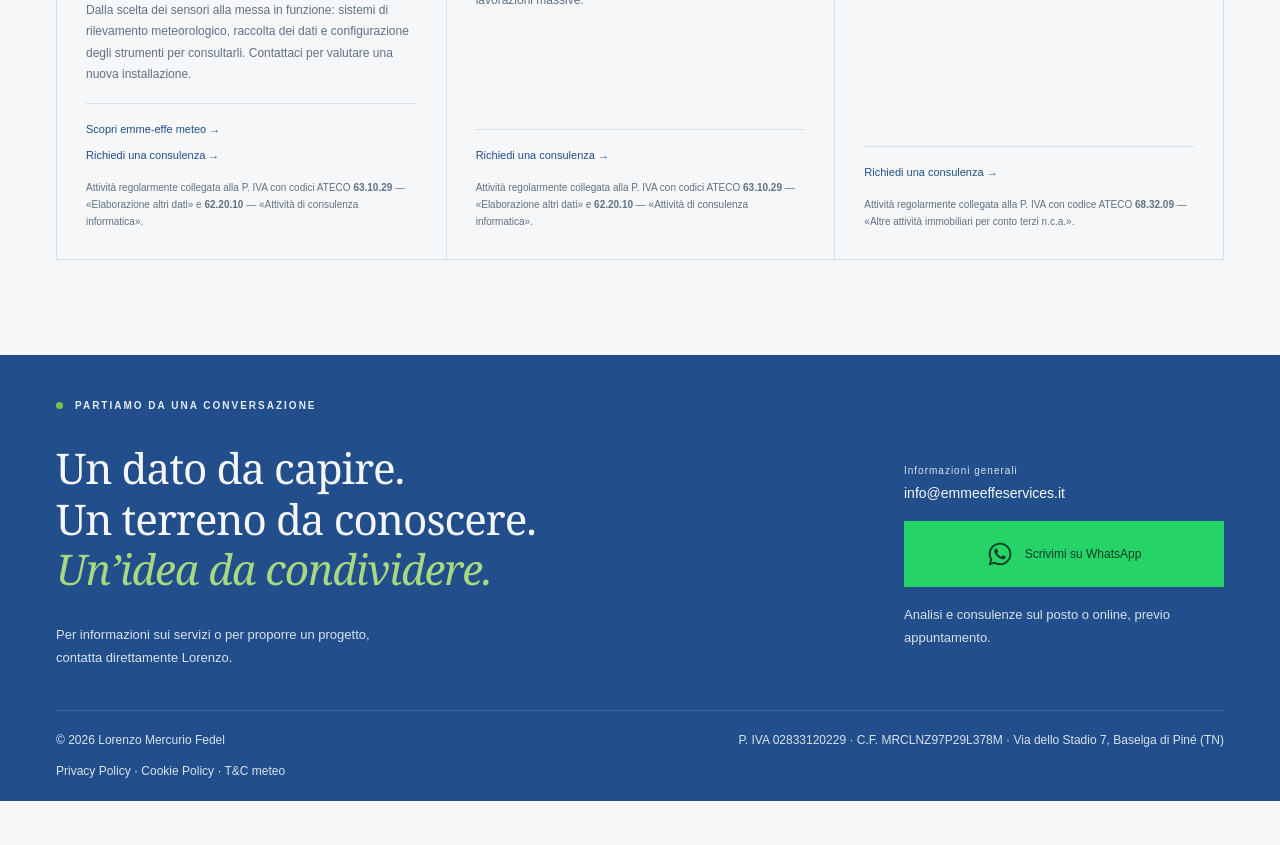
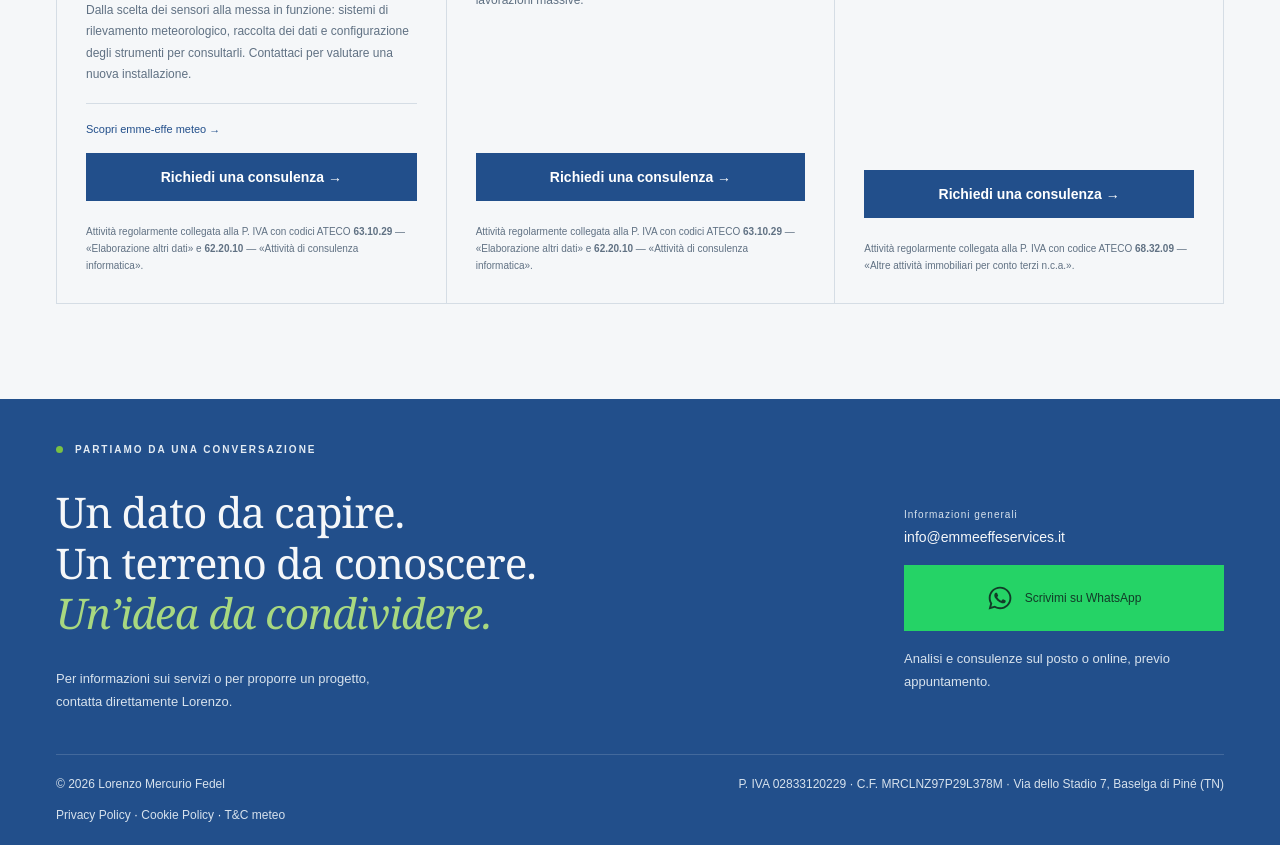
Before and after one commit to lorenzomercuriofedel/emmeeffeservices-website, a Next.js app: page / in a window 1280 px wide. Shown: the part 1300-2145 px from the top of the page. Before the commit the page ends 2101 px from the top, so only its background shows below. Built offline with nearby package versions, Linux system fonts and the light colour scheme.

Commit message:
nuove modifiche 14ott -8

```diff
--- a/app/(company)/company.css
+++ b/app/(company)/company.css
@@ -81,3 +81,5 @@
 @media(max-width:900px){.services{grid-template-columns:minmax(0,1fr);gap:24px;border:0}.services>.service{min-width:0;border:1px solid var(--line)}.services .service h3 br{display:none}}
 
 .service-actions{margin-top:auto}.service-actions .service-link{margin-top:0}.service-actions .service-link+.service-link{border-top:0;padding-top:14px}
+
+.service-consultation{margin-top:auto;justify-content:center;font-size:14px;font-weight:600;padding:16px 18px;text-align:center}.service-actions .service-consultation{display:flex;margin-top:18px}.service .service-ateco{margin-top:22px}
--- a/app/(company)/page.jsx
+++ b/app/(company)/page.jsx
@@ -6,7 +6,7 @@ import Navbar from '@/src/components/layout/Navbar';
 export default async function CompanyPage() {
   const t = await getTranslations('company');
   const locale = await getLocale();
-  const consultationHref = service => `/consulenza?service=${service}${locale === 'it' ? '' : `&lang=${locale}`}`;
+  const consultationHref = locale === 'it' ? '/consulenza' : `/consulenza?lang=${locale}`;
   return <>
 
 <a className="skip" href="#contenuto">{t('skip')}</a>
@@ -23,11 +23,11 @@ export default async function CompanyPage() {
   <div className="service-top"><span></span><svg viewBox="0 0 48 48" aria-hidden="true"><path d="M24 9v32M15 41h18M10 17h28M24 17l10-8M34 9h7M10 17v7M38 17v7" /><circle cx="24" cy="9" r="3" /><path d="M7 24h6M35 24h6M18 30h12" /></svg></div>
   <h3>{t('weatherTitle')}</h3>
   <p>{t('weatherText')}</p>
-  <div className="service-actions"><a href={weatherHome(locale)} className="service-link">{t('weatherLink')} →</a><a href={`${weatherHome(locale)}/customer-area`} className="service-link">{t('requestConsultation')} →</a></div>
+  <div className="service-actions"><a href={weatherHome(locale)} className="service-link">{t('weatherLink')} →</a><a href={`${weatherHome(locale)}/customer-area`} className="button service-consultation">{t('requestConsultation')} →</a></div>
   <p className="service-ateco">{t('atecoCodes')} <strong>63.10.29</strong>{t('dataActivity')}<strong>62.20.10</strong>{t('itActivity')}</p>
 </article>
-<article className="service"><div className="service-top"><span></span><svg viewBox="0 0 48 48" aria-hidden="true"><path d="M7 39h35M12 32V22m10 10V9m10 23V16m10 16V5"></path></svg></div><h3>{t('dataTitle')}<br />{t('dataTitleEnd')}</h3><p>{t('dataText')}<br />{t('dataTextEnd')}</p><a href={consultationHref('data')} className="service-link">{t('requestConsultation')} →</a><p className="service-ateco">{t('atecoCodes')} <strong>63.10.29</strong>{t('dataActivity')}<strong>62.20.10</strong>{t('itActivity')}</p></article>
-<article className="service"><div className="service-top"><span></span><svg viewBox="0 0 48 48" aria-hidden="true"><path d="m5 13 12-6 14 6 12-6v29l-12 6-14-6-12 6Zm12-6v29m14-23v29M9 25l12-5 14 6 5-2"></path></svg></div><h3>{t('landTitle')}<br />{t('landTitleEnd')}</h3><p>{t('landText')}</p><p className="service-note">{t('noBrokerage')}</p><a href={consultationHref('land')} className="service-link">{t('requestConsultation')} →</a><p className="service-ateco">{t('atecoCode')} <strong>68.32.09</strong>{t('landActivity')}</p></article>
+<article className="service"><div className="service-top"><span></span><svg viewBox="0 0 48 48" aria-hidden="true"><path d="M7 39h35M12 32V22m10 10V9m10 23V16m10 16V5"></path></svg></div><h3>{t('dataTitle')}<br />{t('dataTitleEnd')}</h3><p>{t('dataText')}<br />{t('dataTextEnd')}</p><a href={consultationHref} className="button service-consultation">{t('requestConsultation')} →</a><p className="service-ateco">{t('atecoCodes')} <strong>63.10.29</strong>{t('dataActivity')}<strong>62.20.10</strong>{t('itActivity')}</p></article>
+<article className="service"><div className="service-top"><span></span><svg viewBox="0 0 48 48" aria-hidden="true"><path d="m5 13 12-6 14 6 12-6v29l-12 6-14-6-12 6Zm12-6v29m14-23v29M9 25l12-5 14 6 5-2"></path></svg></div><h3>{t('landTitle')}<br />{t('landTitleEnd')}</h3><p>{t('landText')}</p><p className="service-note">{t('noBrokerage')}</p><a href={consultationHref} className="button service-consultation">{t('requestConsultation')} →</a><p className="service-ateco">{t('atecoCode')} <strong>68.32.09</strong>{t('landActivity')}</p></article>
 </div></section>
 
 </main>
```
Also changed, not shown: 1 other file (tests, documents, lock files or other folders).
